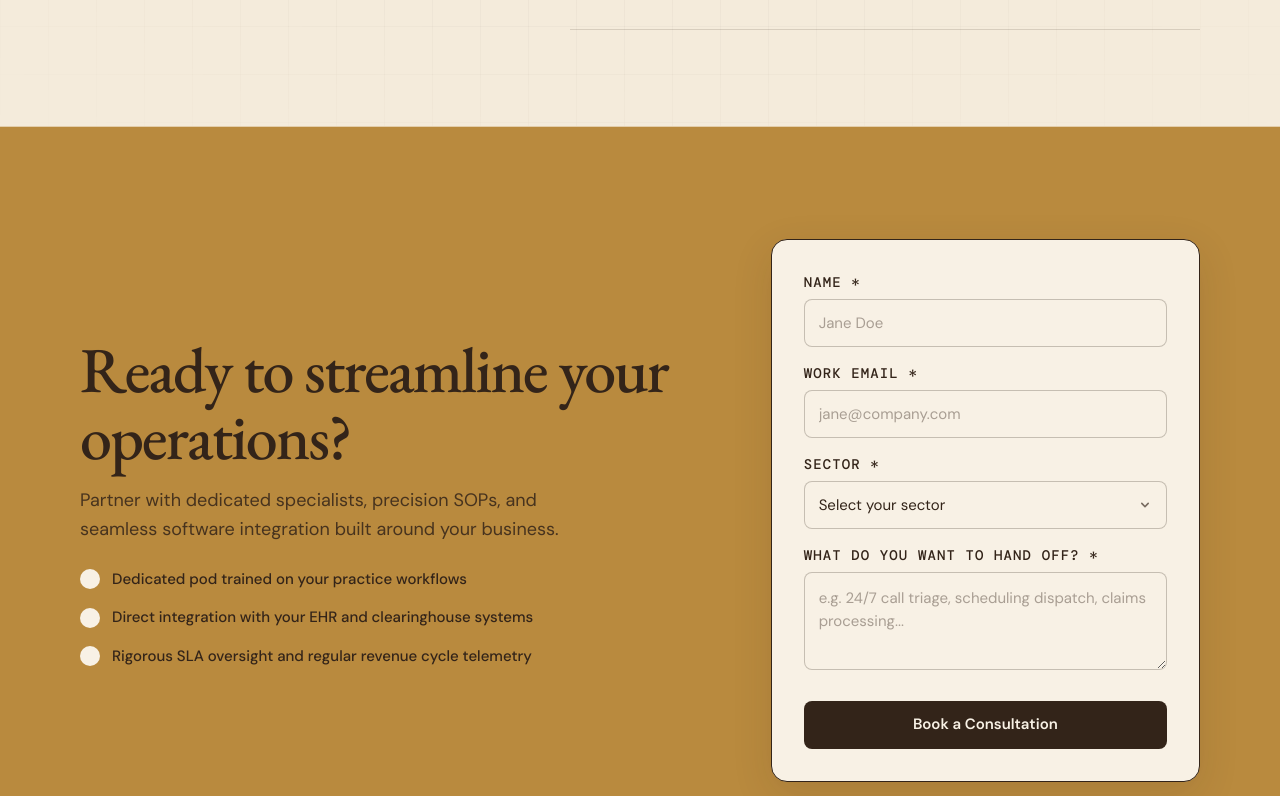
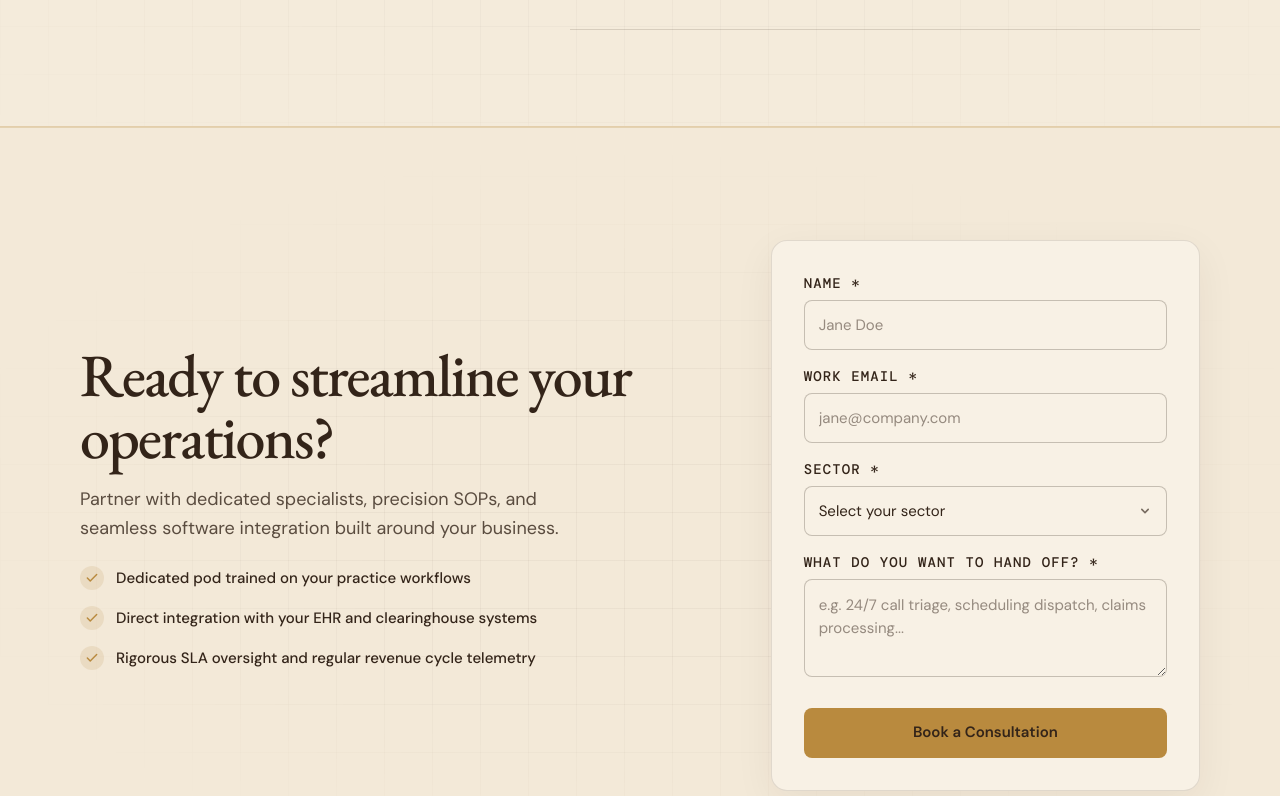
Before and after one commit to meheromprakash/Solvantra-Global, a Next.js app: page / in a window 1280 px wide. Shown: the part 5864-6660 px from the top of the page. Built offline with nearby package versions, Linux system fonts and the light colour scheme.

Commit message:
Restyle FinalCTA background to warm champagne vellum matching website theme

```diff
--- a/src/components/sections/FinalCTA.tsx
+++ b/src/components/sections/FinalCTA.tsx
@@ -22,9 +22,9 @@ export default function FinalCTA({
   subline = "Partner with dedicated specialists, precision SOPs, and seamless software integration built around your business.",
   tagline,
   defaultSector = "",
-  bgClassName = "bg-[var(--accent)]",
+  bgClassName = "bg-[color-mix(in_srgb,var(--accent)_8%,var(--bg))]",
   textClassName = "text-[var(--ink)]",
-  buttonClassName = "bg-[var(--ink)] text-[var(--bg)]",
+  buttonClassName = "btn-solvantra-primary",
   contactDetails,
   disclaimer,
 }: FinalCTAProps = {}) {
@@ -116,26 +116,44 @@ export default function FinalCTA({
 
   return (
     <>
-      <section className={`w-full ${bgClassName} ${textClassName} py-16 md:py-24 lg:py-[112px] transition-colors`}>
-        <div className="max-w-[1200px] mx-auto px-6 lg:px-10">
+      <section className={`w-full ${bgClassName} ${textClassName} py-16 md:py-24 lg:py-[112px] border-t border-b border-[rgba(185,138,62,0.25)] relative overflow-hidden transition-colors`}>
+        {/* Subtle fine grid texture */}
+        <div
+          aria-hidden="true"
+          className="absolute inset-0 pointer-events-none select-none z-0"
+          style={{
+            backgroundImage: `
+              linear-gradient(to right, rgba(51, 36, 25, 0.04) 1px, transparent 1px),
+              linear-gradient(to bottom, rgba(51, 36, 25, 0.04) 1px, transparent 1px)
+            `,
+            backgroundSize: "48px 48px",
+            maskImage: "radial-gradient(ellipse 70% 60% at 50% 50%, black 30%, transparent 80%)",
+            WebkitMaskImage: "radial-gradient(ellipse 70% 60% at 50% 50%, black 30%, transparent 80%)",
+          }}
+        />
+
+        <div className="max-w-[1200px] mx-auto px-6 lg:px-10 relative z-10">
           <div className="grid grid-cols-1 lg:grid-cols-12 gap-12 lg:gap-16 items-center">
             {/* LEFT Column */}
             <div className="lg:col-span-7 flex flex-col items-start">
               {eyebrow && (
-                <span className="font-mono text-[12px] uppercase tracking-[0.18em] font-semibold mb-3 block opacity-90">
-                  {eyebrow}
-                </span>
+                <div className="flex items-center gap-2 mb-3">
+                  <span className="w-2 h-2 rounded-full bg-[var(--accent)] shrink-0" />
+                  <span className="font-mono text-[13px] uppercase tracking-[0.14em] text-[var(--ink-65)] font-semibold">
+                    {eyebrow}
+                  </span>
+                </div>
               )}
-              <h2 className="text-[clamp(36px,5vw,68px)] font-serif font-medium leading-[1.04] tracking-[-0.03em] mb-4">
+              <h2 className="text-[clamp(36px,5vw,60px)] font-serif font-medium text-[var(--ink)] leading-[1.04] tracking-[-0.03em] mb-4">
                 {headline}
               </h2>
 
-              <p className="text-[17px] sm:text-[18px] opacity-85 leading-[1.6] max-w-[520px] mb-6 font-sans">
+              <p className="text-[17px] sm:text-[18px] text-[var(--ink-80)] leading-[1.6] max-w-[520px] mb-6 font-sans">
                 {subline}
               </p>
 
               {tagline && (
-                <p className="font-mono text-[14px] font-semibold tracking-wide mb-6 opacity-95">
+                <p className="font-mono text-[14px] font-semibold text-[var(--ink)] tracking-wide mb-6">
                   {tagline}
                 </p>
               )}
@@ -143,35 +161,35 @@ export default function FinalCTA({
               {/* Reassurance Points */}
               <div className="space-y-4 max-w-lg mb-4">
                 <div className="flex items-center gap-3">
-                  <span className="w-5 h-5 rounded-full bg-current text-[var(--bg)] flex items-center justify-center shrink-0">
-                    <Check className="w-3 h-3 stroke-[3]" />
+                  <span className="w-6 h-6 rounded-full bg-[var(--accent-14)] text-[var(--accent)] flex items-center justify-center shrink-0">
+                    <Check className="w-3.5 h-3.5 stroke-[2.5]" />
                   </span>
-                  <span className="text-[15px] font-medium font-sans">
+                  <span className="text-[15px] font-medium text-[var(--ink)] font-sans">
                     Dedicated pod trained on your practice workflows
                   </span>
                 </div>
 
                 <div className="flex items-center gap-3">
-                  <span className="w-5 h-5 rounded-full bg-current text-[var(--bg)] flex items-center justify-center shrink-0">
-                    <Check className="w-3 h-3 stroke-[3]" />
+                  <span className="w-6 h-6 rounded-full bg-[var(--accent-14)] text-[var(--accent)] flex items-center justify-center shrink-0">
+                    <Check className="w-3.5 h-3.5 stroke-[2.5]" />
                   </span>
-                  <span className="text-[15px] font-medium font-sans">
+                  <span className="text-[15px] font-medium text-[var(--ink)] font-sans">
                     Direct integration with your EHR and clearinghouse systems
                   </span>
                 </div>
 
                 <div className="flex items-center gap-3">
-                  <span className="w-5 h-5 rounded-full bg-current text-[var(--bg)] flex items-center justify-center shrink-0">
-                    <Check className="w-3 h-3 stroke-[3]" />
+                  <span className="w-6 h-6 rounded-full bg-[var(--accent-14)] text-[var(--accent)] flex items-center justify-center shrink-0">
+                    <Check className="w-3.5 h-3.5 stroke-[2.5]" />
                   </span>
-                  <span className="text-[15px] font-medium font-sans">
+                  <span className="text-[15px] font-medium text-[var(--ink)] font-sans">
                     Rigorous SLA oversight and regular revenue cycle telemetry
                   </span>
                 </div>
               </div>
 
               {contactDetails && (
-                <div className="mt-4 pt-6 border-t border-current/15 w-full">
+                <div className="mt-4 pt-6 border-t border-[rgba(51,36,25,0.12)] w-full">
                   {contactDetails}
                 </div>
               )}
@@ -179,7 +197,7 @@ export default function FinalCTA({
 
             {/* RIGHT Column: Form card */}
             <div className="lg:col-span-5 w-full">
-              <div className="bg-[var(--bg)] rounded-[16px] p-6 sm:p-8 lg:p-[32px] border border-[var(--ink)] shadow-[0_12px_40px_rgba(51,36,25,0.12)] text-[var(--ink)]">
+              <div className="bg-[var(--bg)] rounded-[16px] p-6 sm:p-8 lg:p-[32px] border border-[var(--ink-12)] shadow-[0_12px_40px_rgba(51,36,25,0.06)] text-[var(--ink)]">
               {isSuccess ? (
                 /* Success state replaces the form with a thank-you message */
                 <div className="py-6 flex flex-col items-start text-left">
@@ -189,8 +207,9 @@ export default function FinalCTA({
                   <h3 className="text-[26px] font-serif font-medium text-[var(--ink)] mb-2.5">
                     Consultation Booked
                   </h3>
+                  {/* TODO: confirm with client */}
                   <p className="text-[15px] text-[var(--ink-80)] leading-[1.65] font-sans mb-6">
-                    Thank you for reaching out. A senior solutions architect will review your operational requirements and connect with you within 2 business hours.
+                    Thank you for reaching out. We&apos;ll reply as soon as we can to review your operational requirements and connect with you.
                   </p>
                   <button
                     type="button"
@@ -221,9 +240,9 @@ export default function FinalCTA({
                         setFormData({ ...formData, name: e.target.value });
                         if (errors.name) setErrors({ ...errors, name: undefined });
                       }}
-                      className={`w-full h-[48px] px-3.5 rounded-[8px] bg-[var(--bg)] border text-[15px] text-[var(--ink)] placeholder:text-[rgba(51,36,25,0.40)] focus:outline-none focus:ring-2 focus:ring-[var(--accent)] focus:border-[var(--accent)] transition-all font-sans ${
+                      className={`w-full h-[50px] px-3.5 rounded-[8px] bg-[var(--bg)] border text-[15px] text-[var(--ink)] placeholder:text-[rgba(51,36,25,0.50)] focus:outline-none focus:ring-2 focus:ring-[var(--accent)] focus:border-[var(--accent)] transition-all font-sans ${
                         errors.name
-                          ? "border-[var(--ink)] ring-2 ring-[var(--ink)]"
+                          ? "border-[var(--ink)] ring-2 ring-[var(--accent)]"
                           : "border-[rgba(51,36,25,0.25)]"
                       }`}
                     />
@@ -251,9 +270,9 @@ export default function FinalCTA({
                         setFormData({ ...formData, email: e.target.value });
                         if (errors.email) setErrors({ ...errors, email: undefined });
                       }}
-                      className={`w-full h-[48px] px-3.5 rounded-[8px] bg-[var(--bg)] border text-[15px] text-[var(--ink)] placeholder:text-[rgba(51,36,25,0.40)] focus:outline-none focus:ring-2 focus:ring-[var(--accent)] focus:border-[var(--accent)] transition-all font-sans ${
+                      className={`w-full h-[50px] px-3.5 rounded-[8px] bg-[var(--bg)] border text-[15px] text-[var(--ink)] placeholder:text-[rgba(51,36,25,0.50)] focus:outline-none focus:ring-2 focus:ring-[var(--accent)] focus:border-[var(--accent)] transition-all font-sans ${
                         errors.email
-                          ? "border-[var(--ink)] ring-2 ring-[var(--ink)]"
+                          ? "border-[var(--ink)] ring-2 ring-[var(--accent)]"
                           : "border-[rgba(51,36,25,0.25)]"
                       }`}
                     />
@@ -280,9 +299,9 @@ export default function FinalCTA({
                           setFormData({ ...formData, sector: e.target.value });
                           if (errors.sector) setErrors({ ...errors, sector: undefined });
                         }}
-                        className={`w-full h-[48px] px-3.5 rounded-[8px] bg-[var(--bg)] border text-[15px] text-[var(--ink)] focus:outline-none focus:ring-2 focus:ring-[var(--accent)] focus:border-[var(--accent)] transition-all font-sans cursor-pointer appearance-none ${
+                        className={`w-full h-[50px] px-3.5 rounded-[8px] bg-[var(--bg)] border text-[15px] text-[var(--ink)] focus:outline-none focus:ring-2 focus:ring-[var(--accent)] focus:border-[var(--accent)] transition-all font-sans cursor-pointer appearance-none ${
                           errors.sector
-                            ? "border-[var(--ink)] ring-2 ring-[var(--ink)]"
+                            ? "border-[var(--ink)] ring-2 ring-[var(--accent)]"
                             : "border-[rgba(51,36,25,0.25)]"
                         }`}
                       >
@@ -327,9 +346,9 @@ export default function FinalCTA({
                         if (errors.handoffMessage)
                           setErrors({ ...errors, handoffMessage: undefined });
                       }}
-                      className={`w-full min-h-[90px] p-3.5 rounded-[8px] bg-[var(--bg)] border text-[15px] text-[var(--ink)] placeholder:text-[rgba(51,36,25,0.40)] focus:outline-none focus:ring-2 focus:ring-[var(--accent)] focus:border-[var(--accent)] transition-all font-sans resize-y ${
+                      className={`w-full min-h-[90px] p-3.5 rounded-[8px] bg-[var(--bg)] border text-[15px] text-[var(--ink)] placeholder:text-[rgba(51,36,25,0.50)] focus:outline-none focus:ring-2 focus:ring-[var(--accent)] focus:border-[var(--accent)] transition-all font-sans resize-y ${
                         errors.handoffMessage
-                          ? "border-[var(--ink)] ring-2 ring-[var(--ink)]"
+                          ? "border-[var(--ink)] ring-2 ring-[var(--accent)]"
                           : "border-[rgba(51,36,25,0.25)]"
                       }`}
                     />
@@ -344,7 +363,7 @@ export default function FinalCTA({
                   <button
                     type="submit"
                     disabled={isSubmitting}
-                    className={`w-full h-[48px] rounded-[8px] ${buttonClassName} font-semibold text-[15px] hover:opacity-95 active:scale-[0.99] focus-visible:outline-none focus-visible:ring-2 focus-visible:ring-offset-2 transition-all cursor-pointer inline-flex items-center justify-center gap-2 mt-2 disabled:opacity-70`}
+                    className={`w-full h-[50px] rounded-[8px] ${buttonClassName} font-semibold text-[15px] hover:opacity-95 active:scale-[0.99] focus-visible:outline-none focus-visible:ring-2 focus-visible:ring-offset-2 transition-all cursor-pointer inline-flex items-center justify-center gap-2 mt-2 disabled:opacity-70`}
                   >
                     {isSubmitting ? (
                       <>
```
